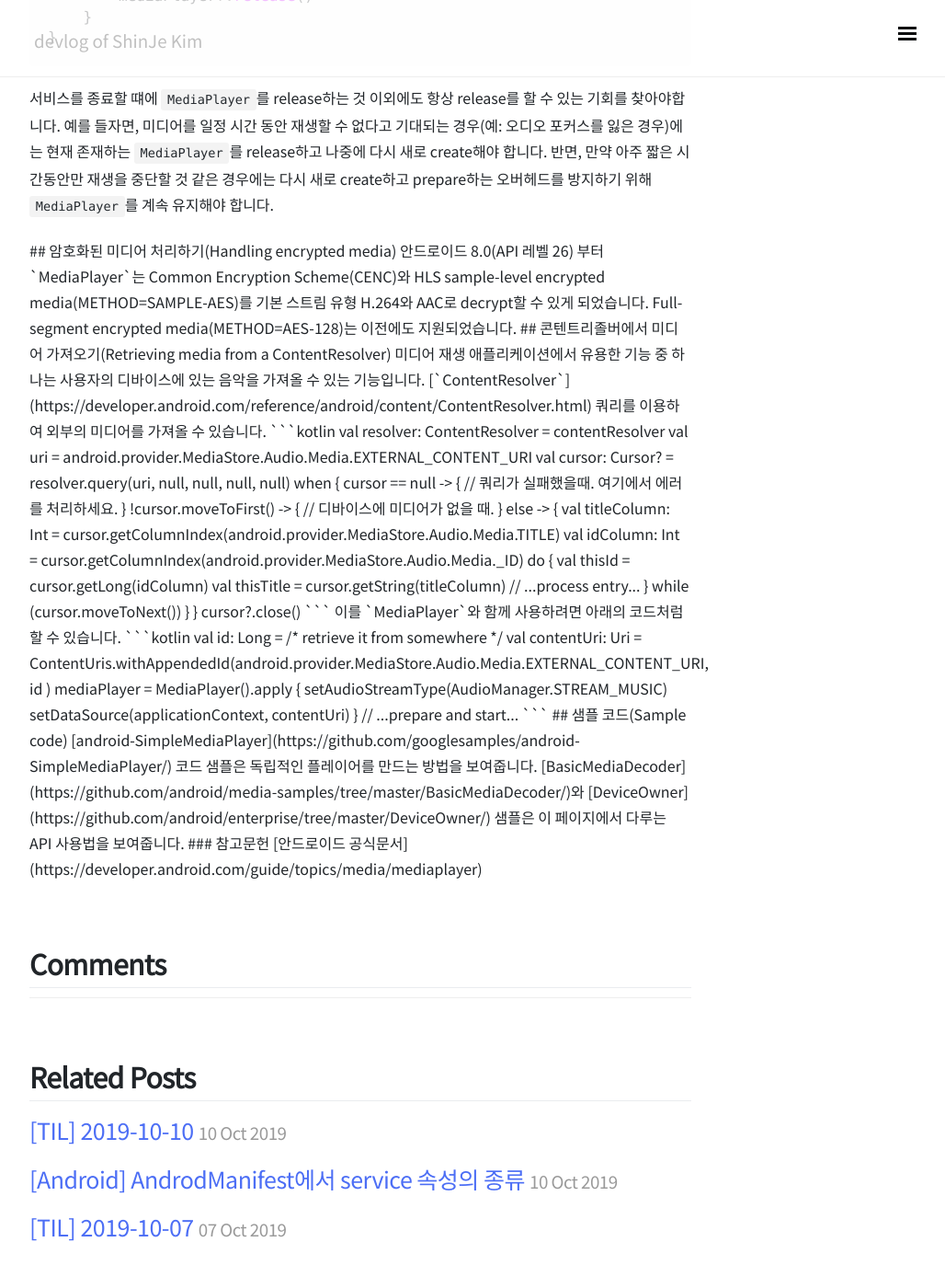
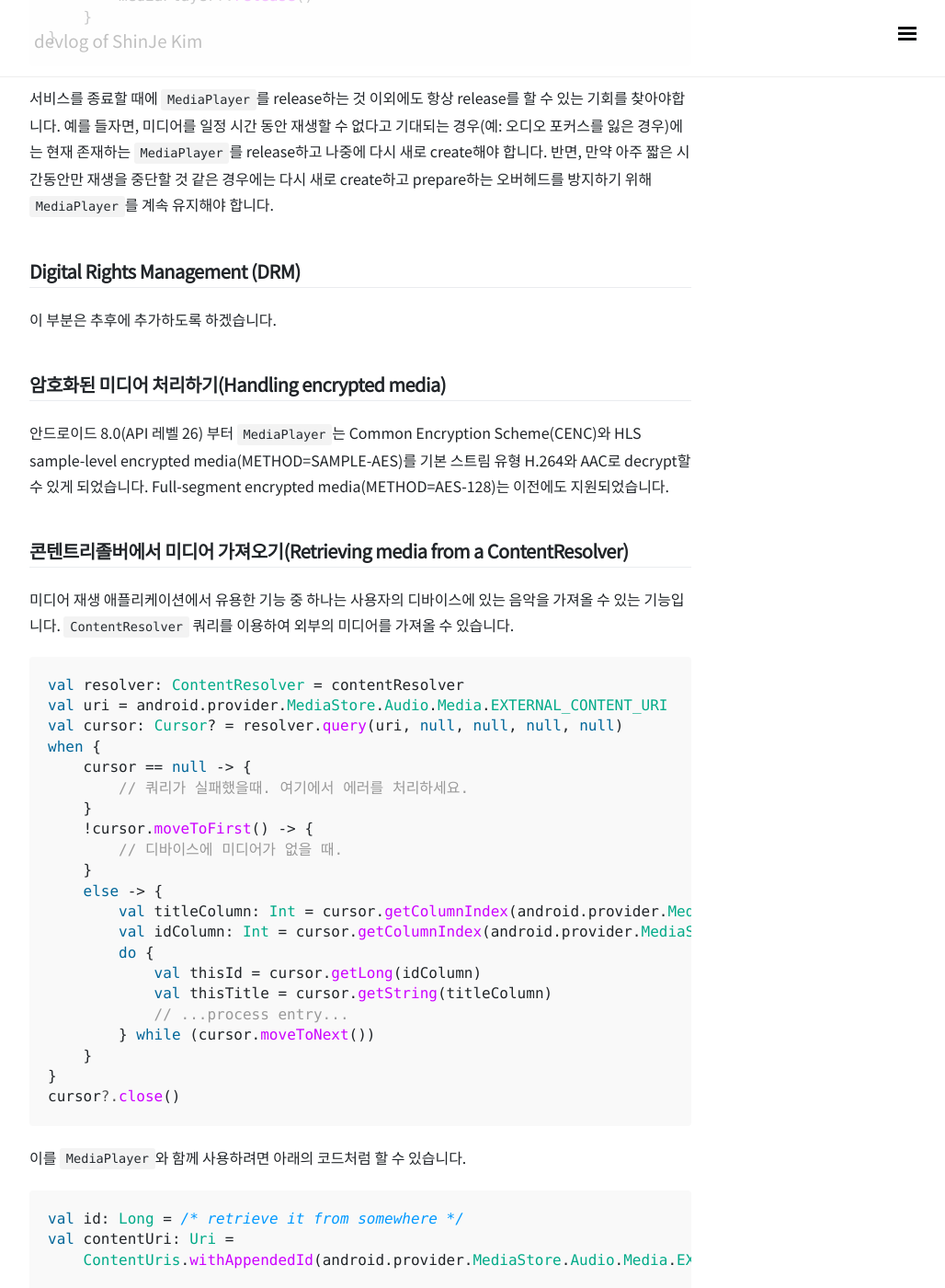
Before and after one commit to ShinJeKim/ShinJeKim.github.io, a Jekyll site: the page built from _posts/Android/2019-10-10-[Android] MediaPlayer 개요.md, in a window 1280 px wide and 1400 px high, scrolled down 7089 px. Shown: the whole window at 92% size, without its empty margins (248-1276 px from the left). Built offline with Jekyll 4.4.1, drawn with Linux system fonts in a browser that asks for light colours; nearby versions of some CDN libraries; comment, search, counter and statistics services are not loaded; some of the changed text lies outside the part shown.

Commit message:
마크다운 깨짐 수정

````diff
--- a/_posts/Android/2019-10-10-[Android] MediaPlayer 개요.md
+++ b/_posts/Android/2019-10-10-[Android] MediaPlayer 개요.md
@@ -27,7 +27,7 @@ comments: true
 <uses-permission android:name="android.permission.INTERNET" />
 ```
 
-- **Wake Lock Permission** - 플레이어 구동시 앱 화면이 꺼지지 않게 방지하거나 프로세서가 잠들지 않게 할 때, 혹은 [`MediaPlayer.setScreenOnWhilePlaying()`](https://developer.android.com/reference/android/media/MediaPlayer.html#setScreenOnWhilePlaying(boolean)) 이나 [`MediaPlayer.setWakeMode()`](https://developer.android.com/reference/android/media/MediaPlayer.html#setWakeMode(android.content.Context,%20int))를 사용할떄에는 이 권한의 허용을 요청해야만 합니다.
+- **Wake Lock Permission** - 플레이어 구동시 앱 화면이 꺼지지 않게 방지하거나 프로세서가 잠들지 않게 할 때, 혹은 [`MediaPlayer.setScreenOnWhilePlaying()`](https://developer.android.com/reference/android/media/MediaPlayer.html#setScreenOnWhilePlaying(boolean)) 이나 [`MediaPlayer.setWakeMode()`](https://developer.android.com/reference/android/media/MediaPlayer.html#setWakeMode(android.content.Context,%20int))를 사용할때에는 이 권한의 허용을 요청해야만 합니다.
 
 ```xml
 <uses-permission android:name="android.permission.WAKE_LOCK" />
@@ -76,7 +76,7 @@ val mediaPlayer: MediaPlayer? = MediaPlayer().apply {
 
 > **중요:** 온라인상의 미디어 파일을 스트림하기 위한 URL을 전달한다면, 해당 파일은 [progressive download](https://ko.wikipedia.org/wiki/%ED%94%84%EB%A1%9C%EA%B7%B8%EB%A0%88%EC%8B%9C%EB%B8%8C_%EB%8B%A4%EC%9A%B4%EB%A1%9C%EB%93%9C)가 가능한 파일이어야만 합니다.
 
-> ***주의***: `setDataSource()`를 사용할떄에는 `IllegalArgumentException`과 `IOException`을 catch하거나 pass하도록 해야합니다. 참조하고있는 해당 파일이 존재하지 않을 수도 있기 때문입니다.
+> ***주의***: `setDataSource()`를 사용할때에는 `IllegalArgumentException`과 `IOException`을 catch하거나 pass하도록 해야합니다. 참조하고있는 해당 파일이 존재하지 않을 수도 있기 때문입니다.
 
 ### 비동기 준비(Asynchronous preparation)
 [`MediaPlayer`](https://developer.android.com/reference/android/media/MediaPlayer.html)를 사용할 때에 주의해야할 점이 몇 가지 있습니다. 예를 들면, [`prepare()`](https://developer.android.com/reference/android/media/MediaPlayer.html#prepare()) 호출은 미디어 데이터를 가져오고 디코딩하는 과정을 포함할 수 있기때문에 실행하는 데에 시간이 많이 걸릴 수 있습니다. 따라서 이와 같이 실행하는데에 시간이 많이 걸릴 수 있는 메서드는 ***절대 애플리케이션의 UI 스레드에서 호출하면 안됩니다.*** 만약 UI 스레드에서 시간이 오래 걸리는 메서드를 호출한다면, 해당 메서드가 리턴될때까지 UI가 멈춰있게되며 이는 매우 나쁜 사용자 경험을 제공합니다. 또한 이는 ANR(Application Not Responding) 에러를 발생시킬 수도 있습니다. 만약 당신의 리소스가 빨리 다운로드 될 것이라고 기대할지라도, UI 응답이 1/10초 이상 걸리는 것은 일시적으로 정지된다는 것을 감지할 수 있는 정도이며 이는 사용자에게 앱이 느리다는 인상을 줄 수 있습니다.
@@ -93,7 +93,7 @@ val mediaPlayer: MediaPlayer? = MediaPlayer().apply {
 ## 서비스에서 MediaPlayer 사용하기(Using MediaPlayer in a service)
 애플리케이션이 스크린에서 보이지 않을때에도 백그라운드에서 앱이 동작하도록 만들고 싶다는 것은, 사용자가 다른 애플리케이션과 상호작용 할 때에도 당신의 애플리케이션의 미디어가 재생되게 하고 싶다는 것입니다. 그렇게 하기 위해서는 우선 Service를 시작한 다음 여기에서 [`MediaPlayer`](https://developer.android.com/reference/android/media/MediaPlayer.html) 인스턴스를 제어해야만 합니다. MediaPlayer를 [`MediaBrowserServiceCompat`](https://developer.android.com/reference/androidx/media/MediaBrowserServiceCompat.html)에 임베드하여 다른 액티비티의 [`MediaBrowserCompat`](https://developer.android.com/reference/android/support/v4/media/MediaBrowserCompat.html)과 상호작용 하도록 해야합니다.
 
-이 떄 클라이언트/서버 설정에 주의해야합니다. 백그라운드 서비스에서 실해중인 플레이어가 시스템의 다른 부분과 어떻게 상호작용 하는지에 대한 기대(expectations)가 있습니다. 만약 당신의 애플리케이션이 이러한 기대를 충족하지 못한다면 사용자에게 좋지 않은 경험을 줄 수 있습니다. 자세한 내용은 [Building an Audio App](https://developer.android.com/guide/topics/media-apps/audio-app/building-an-audio-app.html)을 참조하시면 됩니다.
+이 때 클라이언트/서버 설정에 주의해야합니다. 백그라운드 서비스에서 실해중인 플레이어가 시스템의 다른 부분과 어떻게 상호작용 하는지에 대한 기대(expectations)가 있습니다. 만약 당신의 애플리케이션이 이러한 기대를 충족하지 못한다면 사용자에게 좋지 않은 경험을 줄 수 있습니다. 자세한 내용은 [Building an Audio App](https://developer.android.com/guide/topics/media-apps/audio-app/building-an-audio-app.html)을 참조하시면 됩니다.
 
 이 섹션에서는 서비스 내부에서 MediaPlayer를 구현할 때 이를 관리하기 위한 지침에 대해 다룹니다.
 
@@ -170,7 +170,7 @@ mediaPlayer = MediaPlayer().apply {
 }
 ```
 
-하지만, 위의 예제를 통해 얻어진 wake lock은 CPU가 꺠어있도록 하는 것만을 보장합니다. 만약 네트워크를 통해 미디어를 스트리밍하고 와이파이를 사용한다면, [`WifiLock`](https://developer.android.com/reference/android/net/wifi/WifiManager.WifiLock.html)을 유지하고 싶을 것입니다. 이 또한 직접 구현해야합니다. 따라서 원격 URL(remote URL)을 사용하여 `MediaPlayer`을 준비할떄에는 와이파이 잠금을 create하고 acquire 해야합니다. 아래는 예제 코드입니다.
+하지만, 위의 예제를 통해 얻어진 wake lock은 CPU가 꺠어있도록 하는 것만을 보장합니다. 만약 네트워크를 통해 미디어를 스트리밍하고 와이파이를 사용한다면, [`WifiLock`](https://developer.android.com/reference/android/net/wifi/WifiManager.WifiLock.html)을 유지하고 싶을 것입니다. 이 또한 직접 구현해야합니다. 따라서 원격 URL(remote URL)을 사용하여 `MediaPlayer`을 준비할때에는 와이파이 잠금을 create하고 acquire 해야합니다. 아래는 예제 코드입니다.
 
 ```kotlin
 val wifiManager = getSystemService(Context.WIFI_SERVICE) as WifiManager
@@ -202,10 +202,11 @@ class MyService : Service() {
 }
 ```
 
-서비스를 종료할 떄에 `MediaPlayer`를 release하는 것 이외에도 항상 release를 할 수 있는 기회를 찾아야합니다. 예를 들자면, 미디어를 일정 시간 동안 재생할 수 없다고 기대되는 경우(예: 오디오 포커스를 잃은 경우)에는 현재 존재하는 `MediaPlayer`를 release하고 나중에 다시 새로 create해야 합니다. 반면, 만약 아주 짧은 시간동안만 재생을 중단할 것 같은 경우에는 다시 새로 create하고 prepare하는 오버헤드를 방지하기 위해 `MediaPlayer`를 계속 유지해야 합니다.
+서비스를 종료할 때에 `MediaPlayer`를 release하는 것 이외에도 항상 release를 할 수 있는 기회를 찾아야합니다. 예를 들자면, 미디어를 일정 시간 동안 재생할 수 없다고 기대되는 경우(예: 오디오 포커스를 잃은 경우)에는 현재 존재하는 `MediaPlayer`를 release하고 나중에 다시 새로 create해야 합니다. 반면, 만약 아주 짧은 시간동안만 재생을 중단할 것 같은 경우에는 다시 새로 create하고 prepare하는 오버헤드를 방지하기 위해 `MediaPlayer`를 계속 유지해야 합니다.
 
 
-<DRM 부분 생략. 추후 추가>
+## Digital Rights Management (DRM)
+이 부분은 추후에 추가하도록 하겠습니다.
 
 ## 암호화된 미디어 처리하기(Handling encrypted media)
 안드로이드 8.0(API 레벨 26) 부터 `MediaPlayer`는 Common Encryption Scheme(CENC)와 HLS sample-level encrypted media(METHOD=SAMPLE-AES)를 기본 스트림 유형 H.264와 AAC로 decrypt할 수 있게 되었습니다. Full-segment encrypted media(METHOD=AES-128)는 이전에도 지원되었습니다.
````
